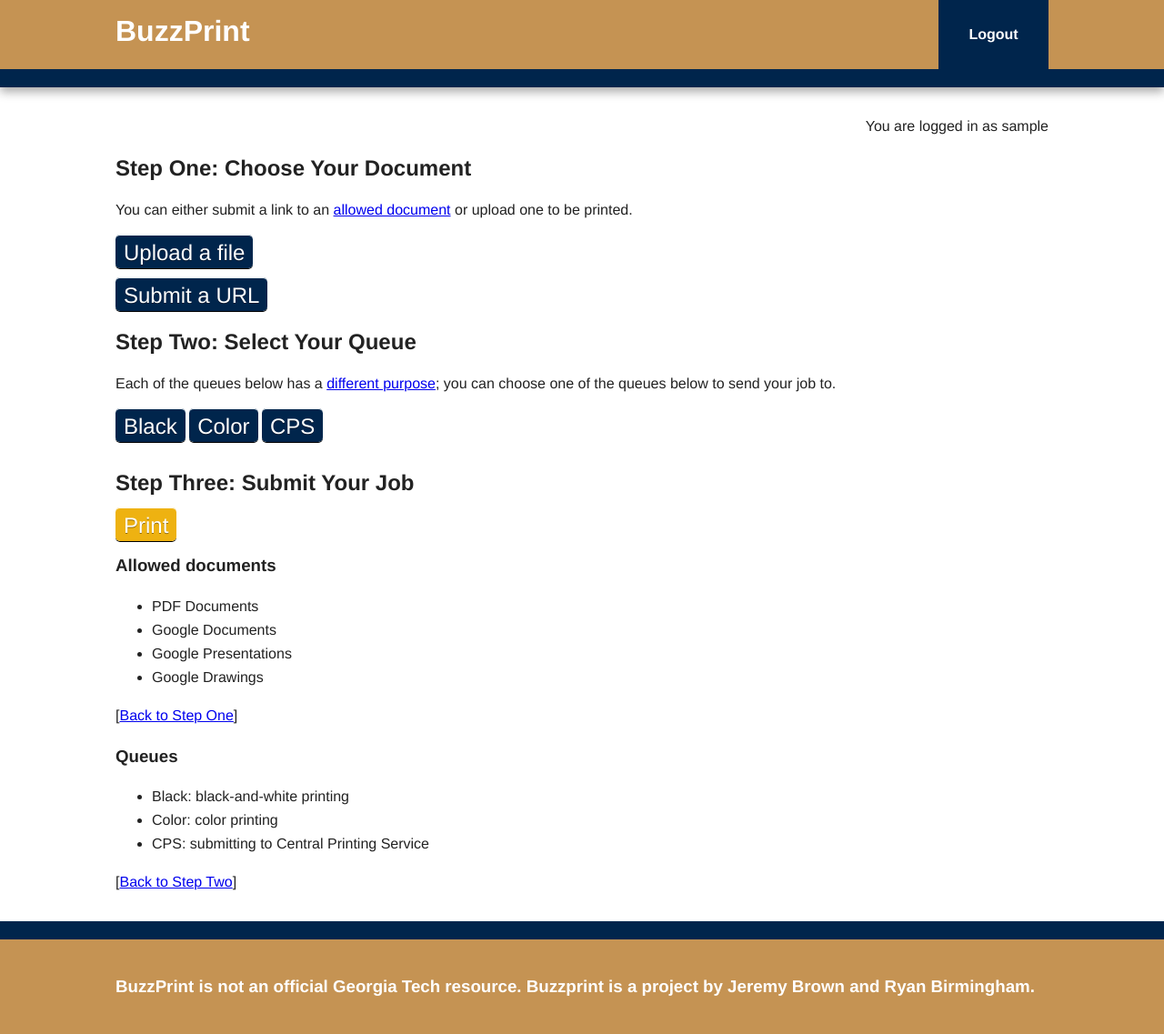
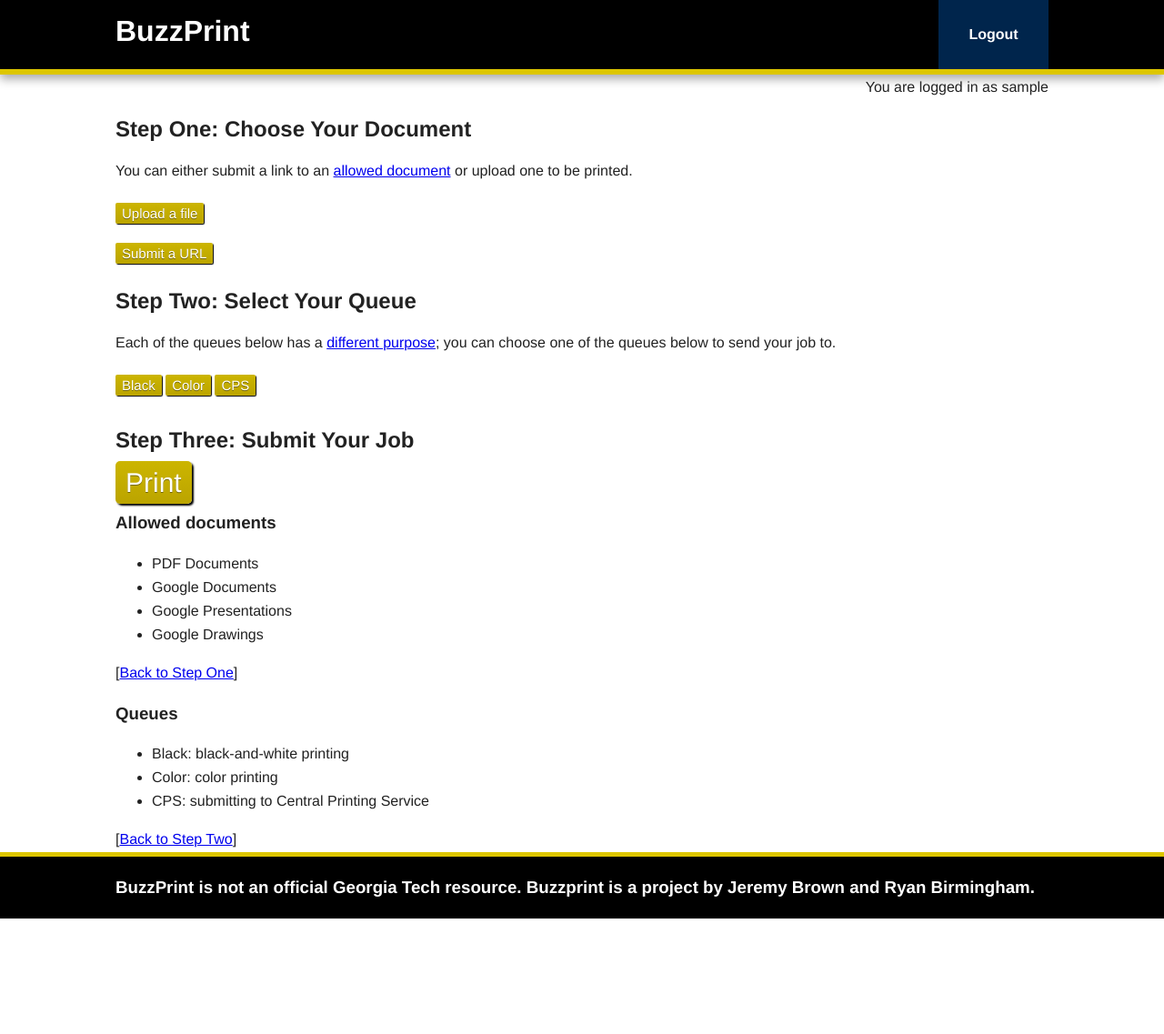
Before and after one commit to birm/BuzzPrint, a Flask app: page /print in a window 1280 px wide. Shown: the whole page at 91% size. After the commit the page ends 1010 px from the top, so only its background shows below. Run offline with Flask 2, Linux system fonts and the light colour scheme; the visitor is signed in with stand-in values (Sample User, id 1); parts of the project's set-up code (start-up, migrations or seed data) failed here and were passed over.

Commit message:
Update main.css

```diff
--- a/static/main.css
+++ b/static/main.css
@@ -10,7 +10,7 @@
 
 html {
     font-size: 1em;
-    line-height: 1.4;
+    line-height: 0.4;
 }
 
 ::-moz-selection {
@@ -67,7 +67,7 @@
 
 .wrapper {
     width: 90%;
-    margin: 0 5%;
+    margin: 3%;
 }
 
 /* ===================
@@ -75,18 +75,18 @@
    =================== */
 
 .header-container {
-    border-bottom: 20px solid #00254c;
+    border-bottom: 6px solid #DDC600;
 }
 
 .footer-container,
 .main aside {
-    border-top: 20px solid #00254c;
+    border-top: 5px solid #DDC600;
 }
 
 .header-container,
 .footer-container,
 .main aside {
-    background: #c59353;
+    background: #000000;
 }
 
 .title {
@@ -129,11 +129,11 @@
    ============== */
 
 .main {
-    padding: 30px 0;
+    padding: 1px 0;
 }
 
 .main article h1 {
-    font-size: 2em;
+    font-size: 3em;
 }
 
 .main aside {
@@ -143,7 +143,7 @@
 
 .footer-container footer {
     color: white;
-    padding: 20px 0;
+    padding: 2px;
 }
 
 /* ===============
@@ -191,46 +191,46 @@
 
 
 	.button {
-		border-top: 1px solid #ffffff;
-		background: #00254c;
-		background: -webkit-gradient(linear, left top, left bottom, from(#00254c), to(#00254c));
-		background: -webkit-linear-gradient(top, #00254c, #00254c);
-		background: -moz-linear-gradient(top, #00254c, #00254c);
-		background: -ms-linear-gradient(top, #00254c, #00254c);
-		background: -o-linear-gradient(top, #00254c, #00254c);
-		padding: 4.5px 9px;
-		-webkit-border-radius: 5px;
-		-moz-border-radius: 5px;
-		border-radius: 5px;
+		border-top: 0px solid #000000;
+		background: #BBA400;
+		background: -webkit-gradient(linear, left top, left bottom, from(#BBA400), to(#FFD700));
+		background: -webkit-linear-gradient(top, #CCB500, #BBA400);
+		background: -moz-linear-gradient(top, #CCB500, #BBA400);
+		background: -ms-linear-gradient(top, #CCB500, #BBA400);
+		background: -o-linear-gradient(top, #CCB500, #BBA400);
+		padding: 3px 7px;
+		-webkit-border-radius: 2px;
+		-moz-border-radius: 2px;
+		border-radius: 2px;
 		-webkit-box-shadow: rgba(0,0,0,1) 0 1px 0;
 		-moz-box-shadow: rgba(0,0,0,1) 0 1px 0;
-		box-shadow: rgba(0,0,0,1) 0 1px 0;
+		box-shadow: rgba(0,0,0,1) 1px 1px 1px;
 		text-shadow: rgba(0,0,0,.4) 0 1px 0;
 		color: white;
-		font-size: 24px;
+		font-size: 15px;
 		font-family: Helvetica, Arial, Sans-Serif;
 		text-decoration: none;
 		vertical-align: middle;
 		}
 
 	#printbutton {
-		border-top: 1px solid #ffffff;
-		background: #eeb211;
-		background: -webkit-gradient(linear, left top, left bottom, from(#eeb211), to(#eeb211));
-		background: -webkit-linear-gradient(top, #eeb211, #eeb211);
-		background: -moz-linear-gradient(top, #eeb211, #eeb211);
-		background: -ms-linear-gradient(top, #eeb211, #eeb211);
-		background: -o-linear-gradient(top, #eeb211, #eeb211);
-		padding: 4.5px 9px;
+		border-top: 0px solid #ffffff;
+		background: #BBA400;
+		background: -webkit-gradient(linear, left top, left bottom, from(#BBA400), to(#FFD700));
+		background: -webkit-linear-gradient(top, #CCB500, #BBA400);
+		background: -moz-linear-gradient(top, #CCB500, #BBA400);
+		background: -ms-linear-gradient(top, #CCB500, #BBA400);
+		background: -o-linear-gradient(top, #CCB500, #BBA400);
+		padding: 7px 11px;
 		-webkit-border-radius: 5px;
 		-moz-border-radius: 5px;
 		border-radius: 5px;
 		-webkit-box-shadow: rgba(0,0,0,1) 0 1px 0;
 		-moz-box-shadow: rgba(0,0,0,1) 0 1px 0;
-		box-shadow: rgba(0,0,0,1) 0 1px 0;
+		box-shadow: rgba(0,0,0,1) 2px 2px 2px;
 		text-shadow: rgba(0,0,0,.4) 0 1px 0;
 		color: white;
-		font-size: 24px;
+		font-size: 30px;
 		font-family: Helvetica, Arial, Sans-Serif;
 		text-decoration: none;
 		vertical-align: middle;
@@ -276,7 +276,7 @@
 	.dialog, .queue {
 		padding-top:5px;
 		padding-bottom:6px;
-		margin-bottom:10px;
+		margin-bottom:8px;
 		}
 
 	.dialog > input[type=file],
```
Also changed, not shown: other parts of static/main.css (+15 -15 lines).
